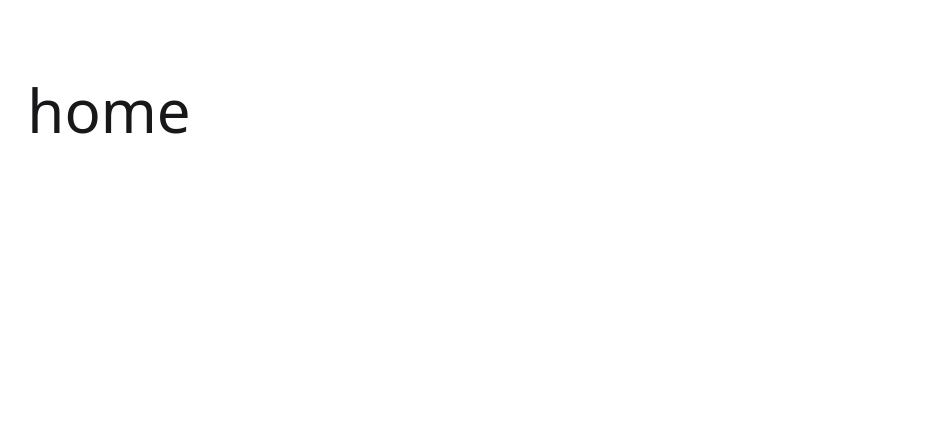
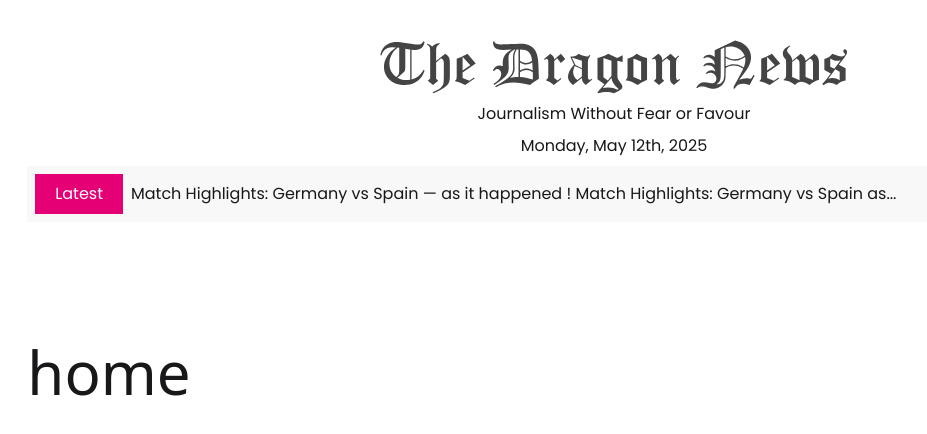
Before and after one commit to mdsaifurrahman117/Dragon-News, a React (Vite) app: page / in a window 1280 px wide. Shown: the top 434 px of the page, without its empty margins (26-953 px from the left). Built offline with nearby package versions, Linux system fonts and the light colour scheme.

Commit message:
header added

```diff
--- a/package.json
+++ b/package.json
@@ -10,6 +10,8 @@
     "preview": "vite preview"
   },
   "dependencies": {
+    "firebase": "^11.7.1",
+    "moment": "^2.30.1",
     "react": "^19.1.0",
     "react-dom": "^19.1.0",
     "react-helmet": "^6.1.0"
--- a/src/components/Header.jsx
+++ b/src/components/Header.jsx
@@ -1,10 +1,22 @@
 import React from 'react';
+import Logo from "../assets/logo.svg";
+import moment from 'moment';
 
 const Header = () => {
           return (
-                    <div>
-
-                    </div>
+                    <header className="w-11/12 mx-auto py-10 flex flex-col justify-center items-center gap-2">
+                              <img src={Logo} alt="logo" />
+                              <p className="desc-font">Journalism Without Fear or Favour</p>
+                              <span className="desc-font">
+                                        {
+                                                  moment().format('dddd, MMMM Do, YYYY')
+                                        }
+                              </span>
+                              <div className="bg-base-200 p-2 flex flex-row items-center gap-2 w-full">
+                                        <span className="desc-font bg-pink-600 px-5 py-2 text-white">Latest</span>
+                                        <p className="desc-font">Match Highlights: Germany vs Spain — as it happened   !   Match Highlights: Germany vs Spain as...</p>
+                              </div>
+                    </header>
           );
 };
 
--- /dev/null
+++ b/src/components/Navbar.jsx
@@ -0,0 +1,11 @@
+import React from 'react';
+
+const Navbar = () => {
+          return (
+                    <nav>
+
+                    </nav>
+          );
+};
+
+export default Navbar;
--- a/src/firebase/firebase.config.js
+++ b/src/firebase/firebase.config.js
@@ -0,0 +1,21 @@
+// Import the functions you need from the SDKs you need
+import { initializeApp } from "firebase/app";
+import { getAuth } from "firebase/auth";
+// TODO: Add SDKs for Firebase products that you want to use
+// https://firebase.google.com/docs/web/setup#available-libraries
+
+// Your web app's Firebase configuration
+const firebaseConfig = {
+          apiKey: "AIzaSyCQLM-yszlgwBammvadwBAoYQRy54vQOLk",
+          authDomain: "dragon-news-9660e.firebaseapp.com",
+          projectId: "dragon-news-9660e",
+          storageBucket: "dragon-news-9660e.firebasestorage.app",
+          messagingSenderId: "590709132826",
+          appId: "1:590709132826:web:a0f53665db2f90c965cba3"
+};
+
+// Initialize Firebase
+const app = initializeApp(firebaseConfig);
+
+// Initialize Firebase Authentication and get a reference to the service
+export const auth = getAuth(app);
--- a/src/style.css
+++ b/src/style.css
@@ -1,2 +1,11 @@
+@import url('https://fonts.googleapis.com/css2?family=Anton&family=Poppins:ital,wght@0,100;0,200;0,300;0,400;0,500;0,600;0,700;0,800;0,900;1,100;1,200;1,300;1,400;1,500;1,600;1,700;1,800;1,900&display=swap');
 @import "tailwindcss";
 @plugin "daisyui";
+
+.headline-font {
+          font-family: "Anton", sans-serif;
+}
+
+.desc-font {
+          font-family: "Poppins", sans-serif;
+}
```
Also changed, not shown: src/assets/logo.svg (added), 1 other file (tests, documents, lock files or other folders).
